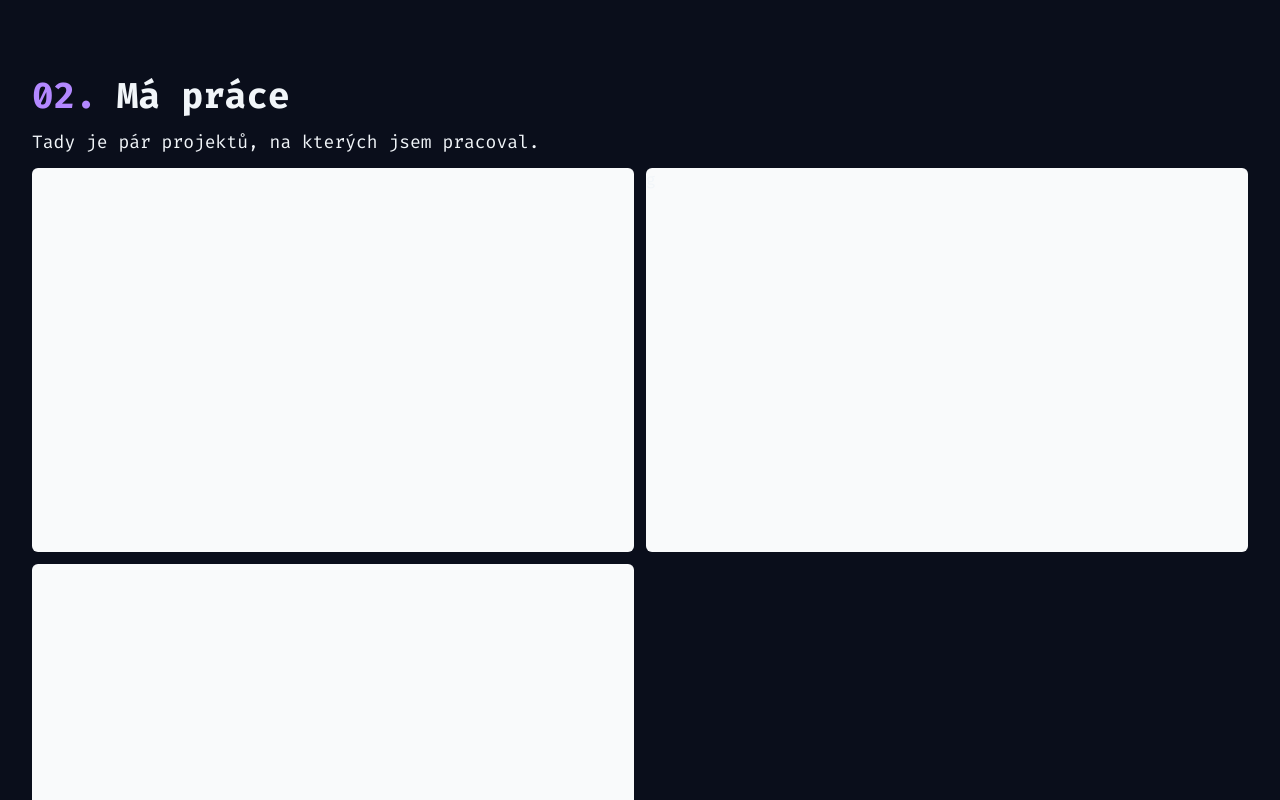
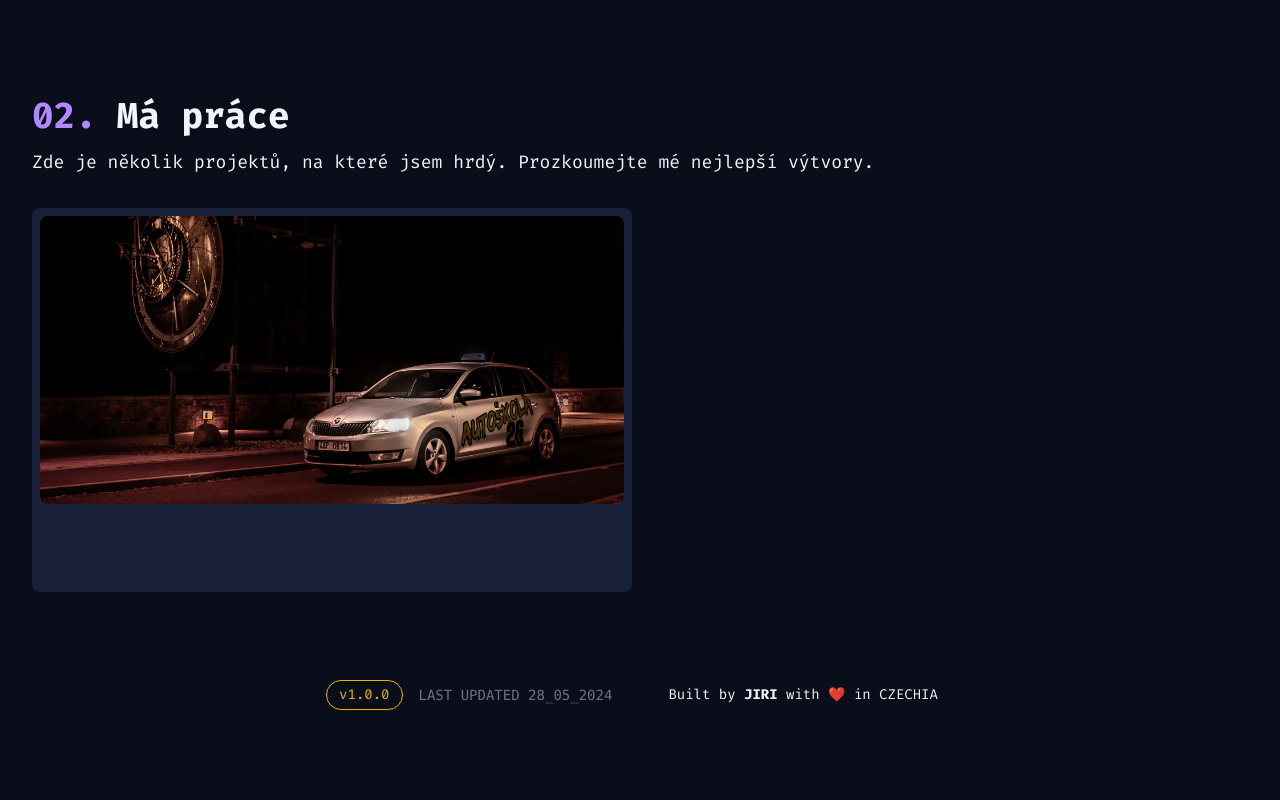
Before and after one commit to skokann/Portfolio-website, a Next.js app: page / in a window 1280 px wide. Shown: the part 980-1780 px from the top of the page. After the commit the page ends 1714 px from the top, so only its background shows below. Built offline with nearby package versions, Linux system fonts and the light colour scheme.

Commit message:
added project

```diff
--- a/src/app/components/aboutme/AboutMe.tsx
+++ b/src/app/components/aboutme/AboutMe.tsx
@@ -3,7 +3,7 @@
 const AboutMe = () => {
   return (
     <div className="text-slate-100 h-auto justify-center w-full flex flex-col max-w-7xl my-28 gap-3 px-4">
-      <div className="flex text-xl font-bold gap-5">
+      <div className="flex text-xl font-bold mb-5 gap-5">
         <p className="text-4xl text-[#B388FF]">01.</p>
         <h1 className="text-4xl">O mně</h1>
       </div>
--- a/src/app/components/portfolio/Portfolio.tsx
+++ b/src/app/components/portfolio/Portfolio.tsx
@@ -1,5 +1,5 @@
 import React from "react";
-
+import Image from 'next/image';
 export default function Portfolio() {
   return (
     <div className="text-slate-100 h-auto justify-center w-full flex flex-col max-w-7xl my-16 gap-3 px-4">
@@ -7,19 +7,21 @@ export default function Portfolio() {
         <p className="text-4xl text-[#B388FF]">02.</p>
         <h1 className="text-4xl">Má práce</h1>
       </div>
-      <div className="lg:flex justify-between lg:gap-40">
+      <div className="lg:flex justify-between lg:gap-40 mb-5">
         <div className="flex-1">
           <p className="text-lg">
-            Tady je pár projektů, na kterých jsem pracoval.
+            Zde je několik projektů, na které jsem hrdý. Prozkoumejte mé nejlepší výtvory.
+
+
           </p>
         </div>
       </div>
-      <div className="grid  grid-cols-1 md:grid-cols-2 gap-3">
-        <div className="w-full rounded-md h-96 bg-gray-50"></div>
-        <div className="w-full rounded-md   h-96 bg-gray-50">g</div>
-        <div className="w-full  rounded-md   h-96 bg-gray-50"></div>
+      <div className="grid grid-cols-1 md:grid-cols-2 gap-4">
+  <div className="w-full rounded-lg h-96 p-2 bg-[#19213b]">
+    <Image src="/autoskola.jpg" alt="portfolio" width={600} height={500} className="rounded-lg h-72 object-cover w-full" />
+  </div>
+</div>
 
-      </div>
     </div>
   );
 }
```
Also changed, not shown: public/autoskola.jpg (added), public/autoskola_resized.jpg (added).
